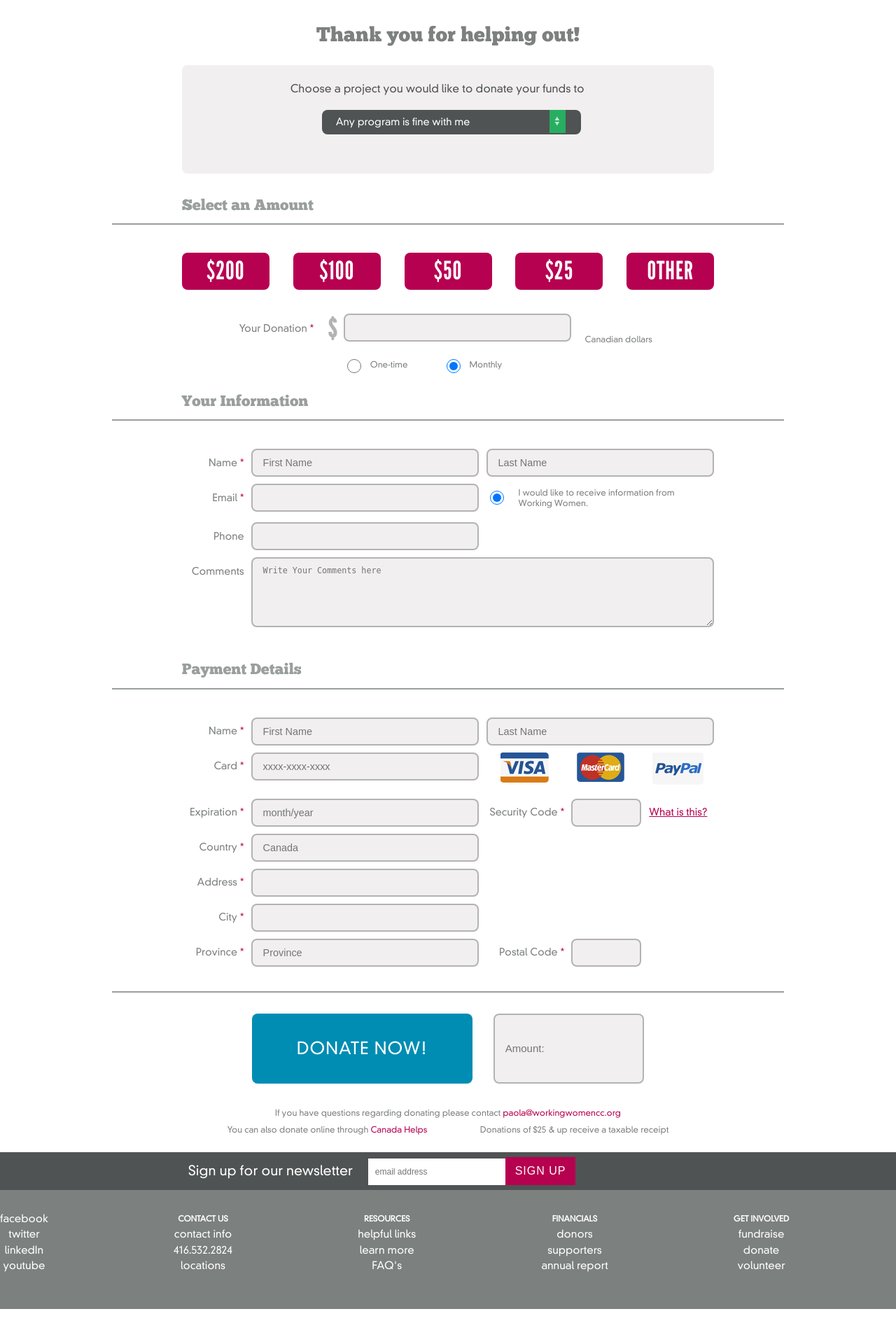
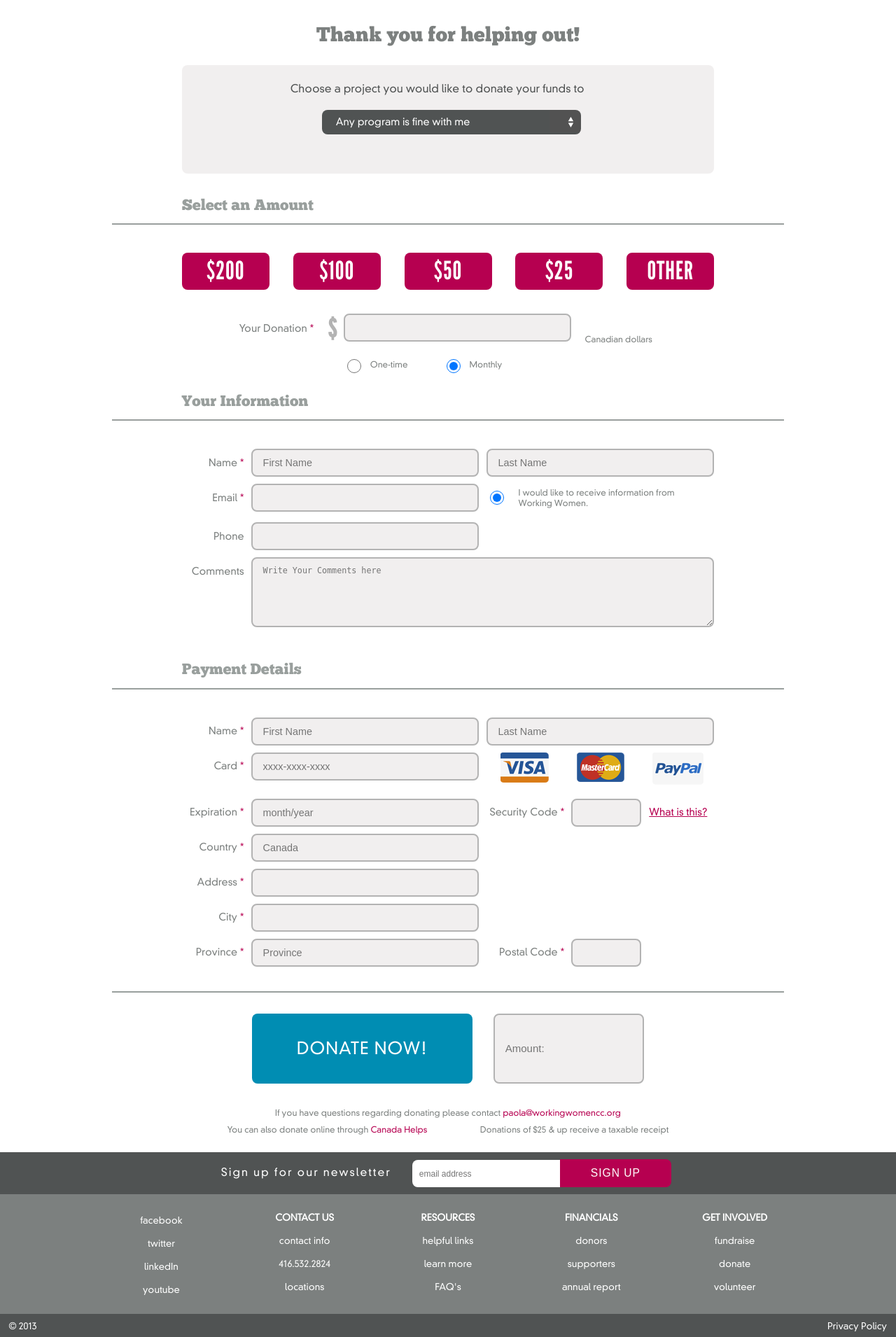
Before and after one commit to dustingamble/WWCC_mainSite, a PHP site: page /donate.html in a window 1280 px wide. Shown: the part 155-2065 px from the top of the page at 70% size. Before the commit the page ends 2025 px from the top, so only its background shows below. Run offline with PHP 8.4, Linux system fonts and the light colour scheme; style sheets or scripts are compiled from the project's sources; some libraries are stand-ins or nearby versions.

Commit message:
fixed footer

```diff
--- a/donate.html
+++ b/donate.html
@@ -171,26 +171,22 @@
             <li><p>Donations of $25 &amp; up receive a taxable receipt</p></li>
           </ul>
         </div> <!--donateContainer-->
-
-
       </section> <!--donateNow-->
-
   </form>
  </div><!--wrapper-->
 
+
+
    <!-- FOOTER -->
   <footer id="footer">
-
     <div class="emailSignUp">
-        <div class="containText">
+      <form>
         <p>Sign up for our newsletter</p>
-          <form>
         <label>
           <input type="text" name="inputBox" placeholder="Email Address">
         </label>
-              <input type="submit" value="Sign Up">
+        <input type="submit" value="Sign Up" class="newsletterButton">
       </form>
-          </div> <!--containText-->
     </div><!--emailSignUp-->
 
     <div class="containText">
@@ -228,10 +224,12 @@
         <li><a href="#">donate</a></li>
         <li><a href="#">volunteer</a></li>
       </ul>
-
     </div> <!--containText-->
 
-
+    <div class="bottomFooter">
+      <p><a href="#">&copy; 2013</a></p>
+      <p><a href="#">Privacy Policy</a></p>
+    </div><!--bottomFooter-->
   </footer>
 
 <!-- dropdown functionality -->
@@ -239,7 +237,7 @@
   $(document).ready(function() {
 
   $(".dropdown").heapbox();
-  json = '[{"value":"value_1","text":"Any program is fine with me"},{"value":"value_2","text":"Action for Neighbourhood Change"},{"value":"value_3","text":"LINC"},{"value":"value_4","text":"On Your Mark"},{"value":"value_5","text":"HIPPY"},{"value":"value_6","text":"Employment Programs"},{"value":"value_7","text":"Community Engagement & Leadership"},{"value":"value_8","text":"Women Support Programs"},{"value":"value_9","text":"The Victoria Park Hub"},{"value":"value_10","text":"Special Projects"},{"value":"value_11","text":"Settlement Services"}]';
+  json = '[{"value":"value_1","text":"Any program is fine with me"},{"value":"value_2","text":"On Your Mark"},{"value":"value_3","text":"Community Garden"},{"value":"value_4","text":"HIPPY"}]';
   $(".dropdown").heapbox("set",json);
 
   });
--- a/styles/css/main.css
+++ b/styles/css/main.css
@@ -1156,7 +1156,7 @@ strong {
 }
 .heapBox .handler {
   width: 45px;
-  background: #505353 url(../../images/heapbox_handler_bg.jpg) no-repeat;
+  background: #505353 url(../../images/heapbox_handler_bg.png) no-repeat;
   height: 35px;
   -webkit-border-radius: 0 8px 8px 0;
   -moz-border-radius: 0 8px 8px 0;
@@ -1511,67 +1511,114 @@ section#donateNow .donateContainer ul li p {
 footer#footer {
   background-color: #7c807f;
   overflow: hidden;
+  margin: 0 auto;
+  width: 100%;
 }
 footer#footer .emailSignUp {
-  float: left;
-  width: 100%;
   background-color: #505353;
-}
-footer#footer .emailSignUp p {
+  width: 100%;
+}
+footer#footer .emailSignUp form {
+  width: 80%;
+  display: block;
+  margin: 0 auto;
   font-family: 'din_30640_stdneuzeitgroteskLt', 'PT Sans', Helvetica, Arial, sans-serif;
+  padding: 10px 0;
+}
+footer#footer .emailSignUp form p {
   color: #ffffff;
   text-transform: none;
   float: left;
-  font-size: .8em;
-  padding: 15px 15px 15px 21%;
-}
-footer#footer .emailSignUp form {
-  font-family: 'din_30640_stdneuzeitgroteskLt', 'PT Sans', Helvetica, Arial, sans-serif;
-  float: left;
-  padding: 7px;
-}
-footer#footer .emailSignUp form label {
-  width: 100%;
+  font-size: .65em;
+  padding: 10px 30px 0 0;
+  letter-spacing: 2px;
+  width: 45%;
+  text-align: right;
 }
 footer#footer .emailSignUp form label input[type="text"] {
-  height: 38px;
-  margin-top: -5px;
-  width: 200px;
+  height: 39px;
+  width: 21%;
   font-size: 12px;
   text-transform: lowercase;
   border: none;
   padding-left: 10px;
   color: #505353;
+  -webkit-border-radius: 8px 0 0 8px;
+  -moz-border-radius: 8px 0 0 8px;
+  border-radius: 8px 0 0 8px;
 }
 footer#footer .emailSignUp form input[type="submit"] {
-  width: 100px;
+  width: 15.5%;
   height: 40px;
   margin-left: -10px;
   background-color: #b60050;
   border: none;
   color: #ffffff;
   text-transform: uppercase;
-  font-size: 16px;
+  font-size: .65em;
   letter-spacing: 1px;
+  -webkit-border-radius: 0 8px 8px 0;
+  -moz-border-radius: 0 8px 8px 0;
+  border-radius: 0 8px 8px 0;
+}
+footer#footer .emailSignUp form input[type="submit"]:hover {
+  background-color: #83003a;
+  -webkit-transition: 0.25s linear;
+  -moz-transition: 0.25s linear;
+  transition: 0.25s linear;
+}
+footer#footer h4,
+footer#footer a {
+  font-size: .55em;
+}
+footer#footer h4 {
+  text-transform: uppercase;
+  color: #ffffff;
+}
+footer#footer .containText {
+  width: 80%;
+  display: block;
+  margin: 0 auto;
 }
 footer#footer .containText ul.column {
-  color: #ffffff;
+  margin: 20px 0;
+  float: left;
+  width: 20%;
+  display: inline-block;
+  line-height: 1.2em;
+}
+footer#footer .containText ul.column li {
   text-align: center;
-  line-height: 1.5em;
-  font-size: .625em;
-  padding: 30px 14% 50px 0;
-  float: left;
-  display: inline-block;
-}
-footer#footer .containText ul.column:last-of-type {
-  padding-right: 0;
-}
-footer#footer .containText ul.column li {
   display: block;
 }
 footer#footer .containText ul.column li a {
   color: #ffffff;
 }
+footer#footer .containText ul.column li a:hover {
+  text-decoration: underline;
+}
+footer#footer .bottomFooter {
+  background-color: #505353;
+  width: 100%;
+  float: left;
+  /*padding:5px 5%;*/
+}
+footer#footer .bottomFooter p {
+  width: 50%;
+  float: left;
+  padding: 0 1%;
+}
+footer#footer .bottomFooter p:last-of-type {
+  text-align: right;
+}
+footer#footer .bottomFooter p a {
+  font-size: .55em;
+  color: #ffffff;
+}
+footer#footer .bottomFooter p a:hover {
+  text-decoration: underline;
+}
+/*footer*/
 /****************** MEDIA QUERIES ****************/
 @media only screen and (max-width: 1185px) and (min-width: 1096px) {
   section#why .world {
--- a/styles/less/main.less
+++ b/styles/less/main.less
@@ -1147,7 +1147,7 @@ font-size: .6em; //14px
 .heapBox .handler
 {
 width:45px; //supposed to be 45px
-background:@headergrey url(../../images/heapbox_handler_bg.jpg) no-repeat;
+background:@headergrey url(../../images/heapbox_handler_bg.png) no-repeat;
 height:35px;
 .border-radius(@radius:0 8px 8px 0);
 }
@@ -1511,70 +1511,112 @@ section#selectAmount{
 footer#footer{
   background-color:@headerlightgrey;
   overflow: hidden;
-
+  margin:0 auto;
+  width:100%;
   .emailSignUp{
-    float:left;
-    width:100%;
     background-color: @headergrey;
-    p{
+    width:100%;
+    form{
+      width:80%;
+      display:block;
+      margin: 0 auto;
       font-family: @bodyfont;
+      padding:10px 0;
+      p{
         color:@white;
         text-transform: none;
         float:left;
-      font-size: .8em;
-      padding: 15px 15px 15px 21%
-    }
-    form{
-        font-family: @bodyfont;
-        float:left;
-        padding:7px;
+        font-size: .65em;//16px
+        padding: 10px 30px 0 0;
+        letter-spacing: 2px;
+        width:45%;
+        text-align: right;
+      }
         label{
-          width:100%;
           input[type="text"]{
-            height:38px;
-            margin-top: -5px;
-            width:200px;
+            height:39px;
+            width:21%;
             font-size: 12px;
             text-transform: lowercase;
             border:none;
             padding-left: 10px;
             color:@headergrey;
+            .border-radius(@radius: 8px 0 0 8px);
           }
         }
         input[type="submit"]{
-          width:100px;
+          width:15.5%;//100px;
           height:40px;
           margin-left:-10px;
           background-color: @pink;
           border:none;
           color:@white;
           text-transform: uppercase;
-          font-size: 16px;
+          font-size: .65em;//16px
           letter-spacing: 1px;
-        }
-    }
+          .border-radius(@radius: 0 8px 8px 0);
+          &:hover{
+            background-color:darken(@pink, 10%);
+            -webkit-transition: 0.25s linear;
+            -moz-transition: 0.25s linear;
+            transition: 0.25s linear;
+          }
+        }
+      }
+    }
+
+  h4, a{
+     font-size: .55em;
+  }
+  h4{
+    text-transform: uppercase;
+    color:@white;
   }
   .containText{
+    width:80%;
+    display:block;
+    margin: 0 auto;
     ul.column{
-        color:@white;
+      margin:20px 0;
+      float:left;
+      width:20%;
+      display: inline-block;
+      line-height: 1.2em;
+      li{
         text-align: center;
-        line-height: 1.5em;
-        font-size: .625em;
-        padding: 30px 14% 50px 0;
-        float:left;
-        display:inline-block;
-         &:last-of-type{
-          padding-right:0;
-          }
-        li{
         display: block;
         a{
           color:@white;
-          }
-        }
-      }
-    }
-}
+          &:hover{
+            text-decoration:underline;
+          }
+        }
+      }
+    }
+  }
+
+  .bottomFooter{
+    background-color: @headergrey;
+    width:100%;
+    float:left;
+    /*padding:5px 5%;*/
+    p {
+      width:50%;
+      float:left;
+      padding:0 1%;
+      &:last-of-type{
+        text-align:right;
+      }
+      a{
+        font-size: .55em;
+        color:@white;
+        &:hover{
+          text-decoration:underline;
+        }
+      }
+    }
+  }
+} /*footer*/
 
 
 
```
Also changed, not shown: index.html (+6 -7 lines), programs.html (+6 -7 lines), images/heapbox_handler_bg.jpg (deleted), images/heapbox_handler_bg.png (added). Lines whose indentation alone changed are shown as unchanged.
